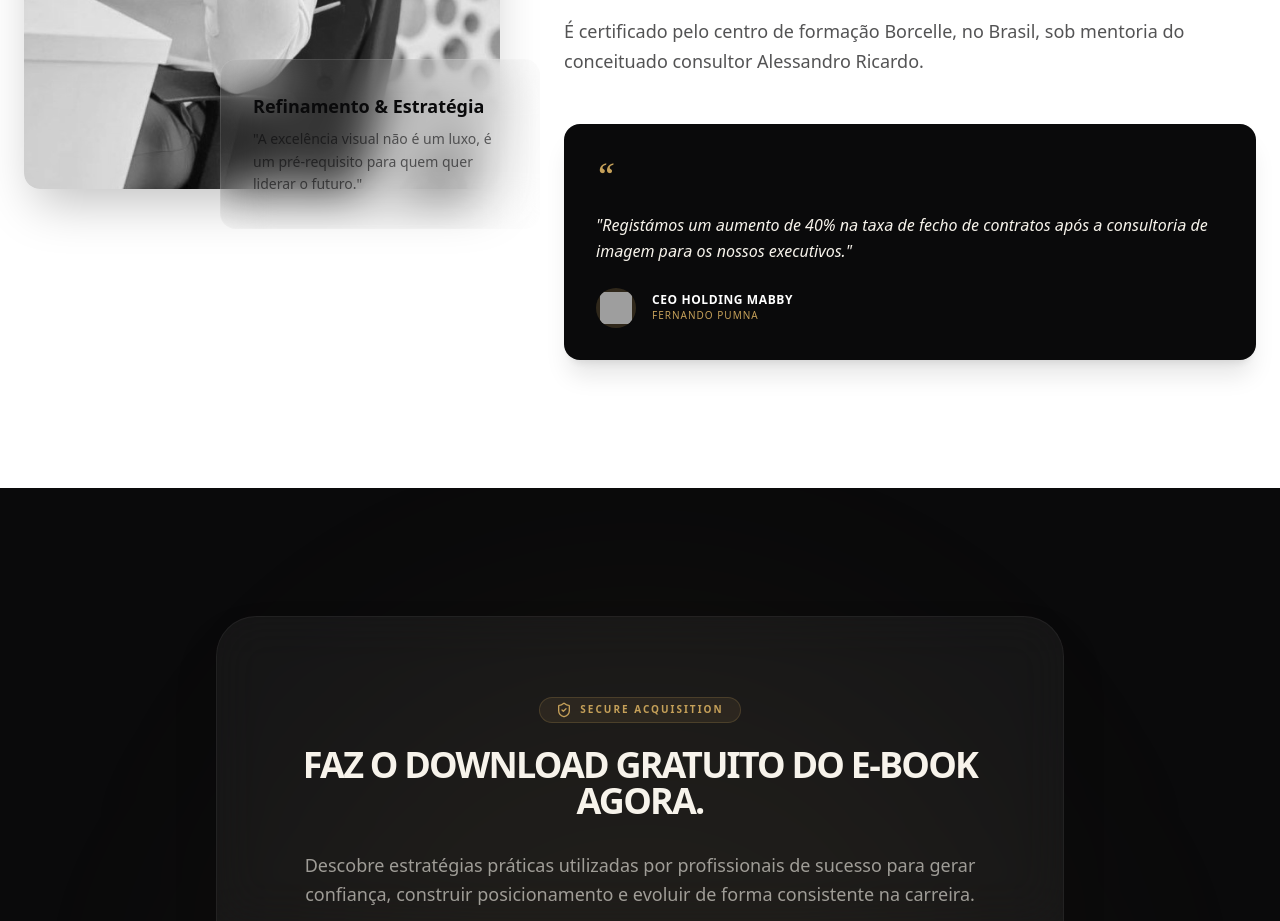
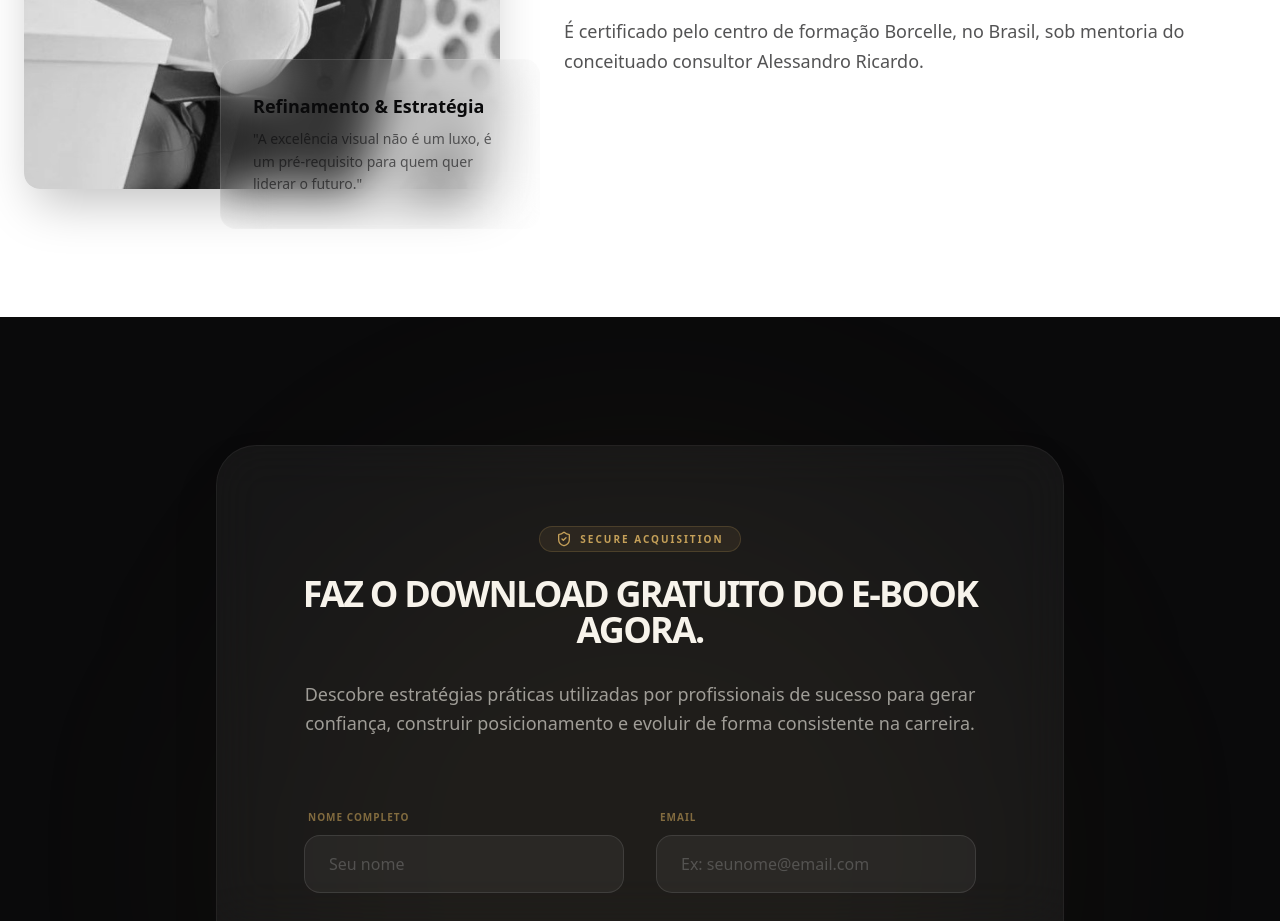
Before and after one commit to punadev/moises-carvalho, a React (Vite) app: page / in a window 1280 px wide. Shown: the part 3140-4061 px from the top of the page. Built offline with nearby package versions, Linux system fonts and the light colour scheme; grey boxes are pictures that could not be loaded.

Commit message:
Update AboutAuthor.tsx

```diff
--- a/src/components/AboutAuthor.tsx
+++ b/src/components/AboutAuthor.tsx
@@ -40,22 +40,6 @@ export default function AboutAuthor() {
                                     É certificado pelo centro de formação Borcelle, no Brasil, sob mentoria do conceituado consultor Alessandro Ricardo.
                                 </p>
                             </div>
-
-                            <div className="bg-obsidian text-champagne p-8 rounded-2xl shadow-xl transform hover:-translate-y-2 transition-transform duration-500">
-                                <div className="text-gold text-4xl mb-4 font-serif italic">“</div>
-                                <p className="text-base font-light italic leading-relaxed mb-6">
-                                    "Registámos um aumento de 40% na taxa de fecho de contratos após a consultoria de imagem para os nossos executivos."
-                                </p>
-                                <div className="flex items-center gap-4">
-                                    <div className="w-10 h-10 rounded-full bg-gold/20 overflow-hidden px-1 py-1">
-                                        <img src="https://i.pravatar.cc/150?u=9" alt="CEO" className="w-full h-full object-cover grayscale" />
-                                    </div>
-                                    <div>
-                                        <div className="text-xs font-bold uppercase tracking-wider text-white">CEO Holding Mabby</div>
-                                        <div className="text-[10px] text-gold uppercase tracking-widest">Fernando Pumna</div>
-                                    </div>
-                                </div>
-                            </div>
                         </div>
                     </div>
                 </div>
```
